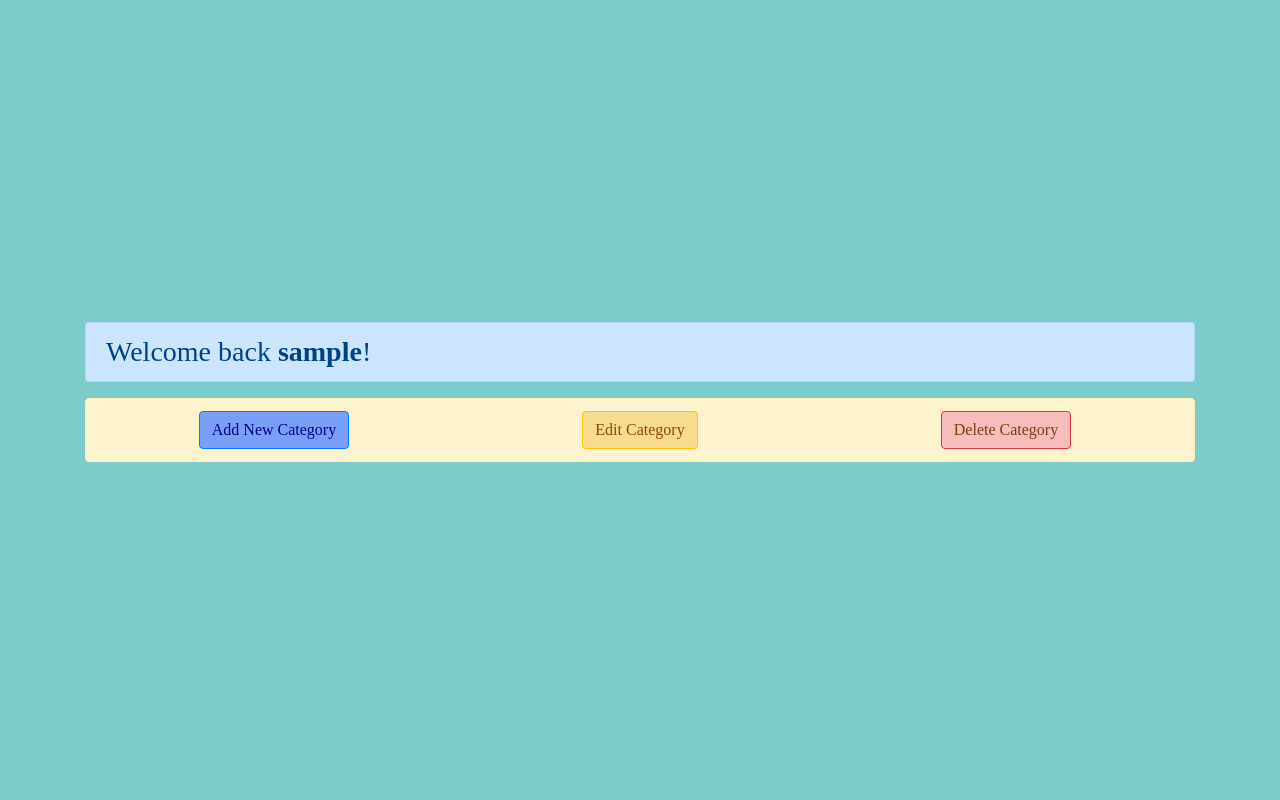
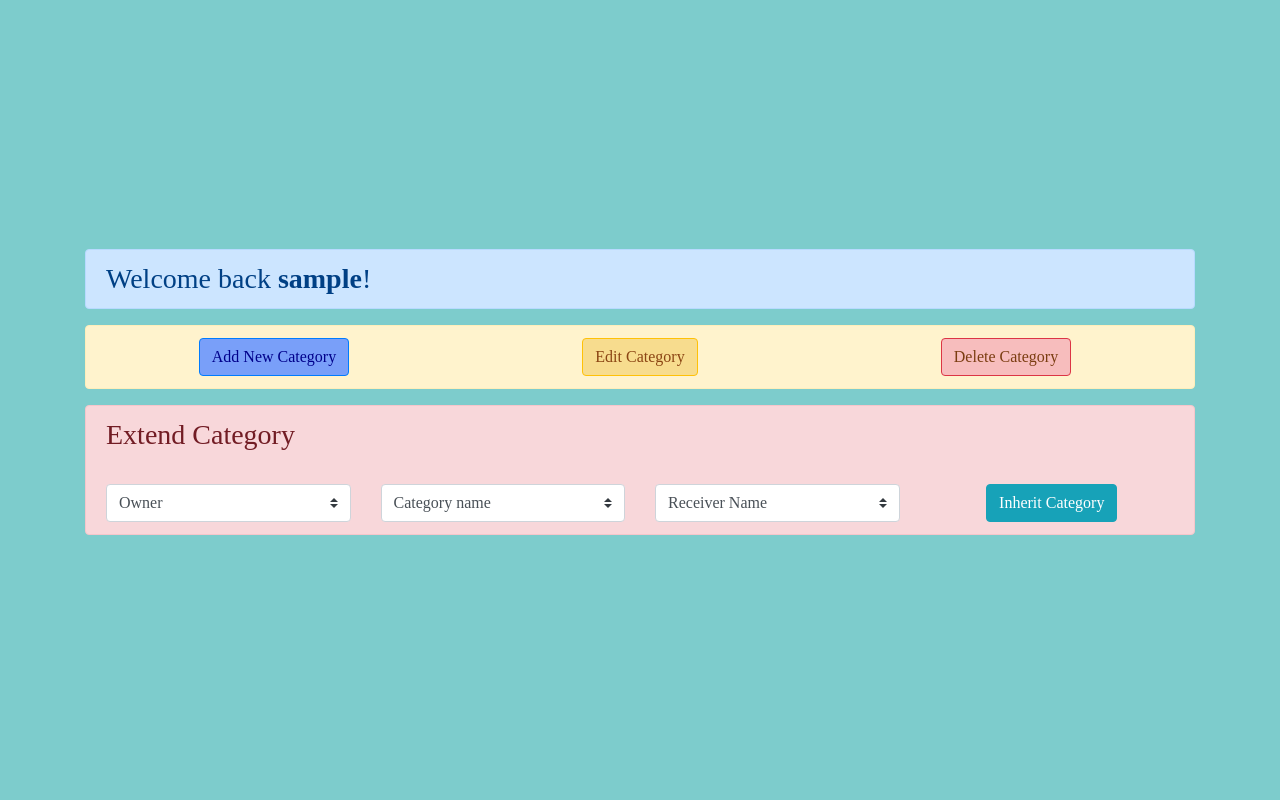
Before and after one commit to FarzamTP/Leitner, a Django app: page /home/ in a window 1280 px wide. Run offline with Django 3.2, Linux system fonts and the light colour scheme; the visitor is signed in with stand-in values (Sample User, id 1); data comes from the database, SQL or seed files in the repository; data that the repository does not hold is empty; some libraries are stand-ins or nearby versions.

Commit message:
Extend category activated for superusers

```diff
--- a/leitner/settings.py
+++ b/leitner/settings.py
@@ -25,7 +25,7 @@
 # SECURITY WARNING: don't run with debug turned on in production!
 DEBUG = True
 
-ALLOWED_HOSTS = ['faazi.ir']
+ALLOWED_HOSTS = ['lytner.ir', 'www.lytner.ir', 'localhost']
 
 
 # Application definition
--- a/web/models.py
+++ b/web/models.py
@@ -13,7 +13,7 @@
 
 
 class Category(models.Model):
-    owner = models.ForeignKey(UserProfile, default=None, on_delete=models.CASCADE)
+    owner = models.ForeignKey(UserProfile, default=None, on_delete=models.CASCADE, related_name='owner')
     name = models.CharField(max_length=32, blank=True, default=None)
     color = models.CharField(blank=True, default=None, max_length=16)
     number_of_flashcards = models.IntegerField(default=0)
--- a/web/static/web/assets/js/main.js
+++ b/web/static/web/assets/js/main.js
@@ -54,4 +54,23 @@
         $("#word_extensions").slideToggle("slow");
     });
 
+    $("#sender").change(function () {
+        var user_id = $(this).val();
+
+        // Gets user categories names
+        $.ajax({
+            url: 'get_selected_user_categories/',
+            type: 'POST',
+            dataType: 'json',
+            data: {'user_id': user_id},
+            success: function (data) {
+                var select = $("#sender_category_name");
+                for(var i = 0; i < data.user_categories_name.length; i++){
+                    var category_name = data.user_categories_name[i];
+                    select.append(new Option(category_name, category_name));
+                }
+            }
+        });
+    });
+
 });
--- a/web/templates/web/home.html
+++ b/web/templates/web/home.html
@@ -24,6 +24,12 @@
     {% ifequal status 202 %}
         <div class="alert alert-success">
             <h3>Your category <b>{{ category_name }}</b> has been deleted successfully!</h3>
+        </div>
+    {% endifequal %}
+
+    {% ifequal status 203 %}
+        <div class="alert alert-success">
+            <h3>Your category <b>{{ category_name }}</b> has been heritated!</h3>
         </div>
     {% endifequal %}
 
@@ -142,6 +148,52 @@
         </div>
     </div>
 
+    {#  Extend ownership of category  #}
+    {% if request.user.is_authenticated %}
+        <div class="alert alert-danger">
+        <h3>Extend Category</h3>
+            <br>
+            <form action="{% url 'home' %}" method='post'>
+                <div class="row" style="text-align: center">
+                    {% csrf_token %}
+                    <input type="text" name="action_type" value="inherit_category" hidden>
+
+                    <div class="col col-md-3">
+                        {# Owner #}
+                        <select name="sender" id="sender" class="browser-default custom-select">
+                            <option disabled selected>Owner</option>
+                            {% for user in users %}
+                                <option value="{{ user.id }}" id="sender">{{ user.username }}</option>
+                            {% endfor %}
+                        </select>
+                    </div>
+
+                    <div class="col col-md-3">
+                        {# Owner Categories #}
+                        <select name="category_name" id="sender_category_name" class="browser-default custom-select">
+                            <option value="" disabled selected>Category name</option>
+                        </select>
+                    </div>
+
+                    <div class="col col-md-3">
+                        {# Receiver #}
+                        <select name="receiver" id="receiver" class="browser-default custom-select">
+                            <option value="Receiver" disabled selected>Receiver Name</option>
+                            {% for user in users %}
+                                <option value="{{ user.id }}">{{ user.username }}</option>
+                            {% endfor %}
+                        </select>
+                    </div>
+
+                    <div class="col col-md-3">
+                        {# Button #}
+                        <button type="submit" class="btn btn-info">Inherit Category</button>
+                    </div>
+                </div>
+            </form>
+        </div>
+    {% endif %}
+
     {% if user_categories|length != 0 %}
         {# User Categories #}
         <div class="alert alert-info">
--- a/web/urls.py
+++ b/web/urls.py
@@ -7,6 +7,7 @@
     url('^$', views.index, name='index'),
     url('^home/$', views.home, name='home'),
     url('^home/get_category_color/$', views.retrieve_category_color, name='retrieve_category_color'),
+    url('^home/get_selected_user_categories/$', views.get_selected_user_categories, name='get_selected_user_categories'),
     url('^add_new_flashcard/$', views.add_new_flashcard, name='add_new_flashcard'),
     path('home/<slug:category_name>/<int:lv>/<int:page>', views.category_page_render, name='category_page_render'),
 
--- a/web/views.py
+++ b/web/views.py
@@ -1,4 +1,5 @@
 from django.contrib.auth.decorators import login_required
+from django.contrib.auth.models import User
 from django.http import JsonResponse
 from django.shortcuts import render, HttpResponse, redirect
 from django.contrib.auth import authenticate, login
@@ -29,8 +30,14 @@
 @login_required
 def home(request):
     user_categories = Category.objects.all().filter(owner=request.user.userprofile)
+    if request.user.is_authenticated:
+        users = User.objects.all()
+    else:
+        users = None
+
     if request.method == "GET":
-        return render(request, 'web/home.html', context={'user_categories': user_categories})
+        return render(request, 'web/home.html', context={'user_categories': user_categories,
+                                                         'users': users})
     else:
         action_type = request.POST.get('action_type')
         if action_type == "add_category":
@@ -62,9 +69,42 @@
             category.delete()
 
             status = 202
+
+        elif action_type == "inherit_category":
+            sender_id = request.POST.get('sender')
+            receiver_id = request.POST.get('receiver')
+            category_name = request.POST.get('category_name')
+
+            print(sender_id, receiver_id, category_name)
+
+            sender = User.objects.all().filter(pk=sender_id)[0]
+            receiver = User.objects.all().filter(pk=receiver_id)[0]
+
+            category = Category.objects.all().filter(owner=sender.userprofile, name=category_name)[0]
+
+            category_flashcard = FlashCart.objects.all().filter(category=category)
+
+            receiver_category = category
+            receiver_category.pk = None
+            receiver_category.number_of_flashcards = 0
+            receiver_category.number_of_lv1 = 0
+            receiver_category.number_of_lv2 = 0
+            receiver_category.number_of_lv3 = 0
+            receiver_category.number_of_lv4 = 0
+            receiver_category.number_of_lv5 = 0
+            category.owner = receiver.userprofile
+            receiver_category.save()
+
+            for flashcard in category_flashcard:
+                flashcard.pk = None
+                flashcard.category = receiver_category
+                flashcard.save()
+            status = 203
+
         return render(request, 'web/home.html', context={'status': status,
                                                          'category_name': category_name,
-                                                         'user_categories': user_categories})
+                                                         'user_categories': user_categories,
+                                                         'users': users})
 
 
 @csrf_exempt
@@ -186,3 +226,15 @@
                                              synonyms=synonyms, example=example)
         flashcard.save()
         return redirect(category_page_render, category_name, lv, page)
+
+
+@csrf_exempt
+@login_required
+def get_selected_user_categories(request):
+    user_id = request.POST.get('user_id')
+    user = User.objects.all().filter(pk=user_id)[0]
+    user_categories = Category.objects.all().filter(owner=user.userprofile)
+    user_categories_name = []
+    for category in user_categories:
+        user_categories_name.append(category.name)
+    return JsonResponse(data={'user_categories_name': user_categories_name})
```
